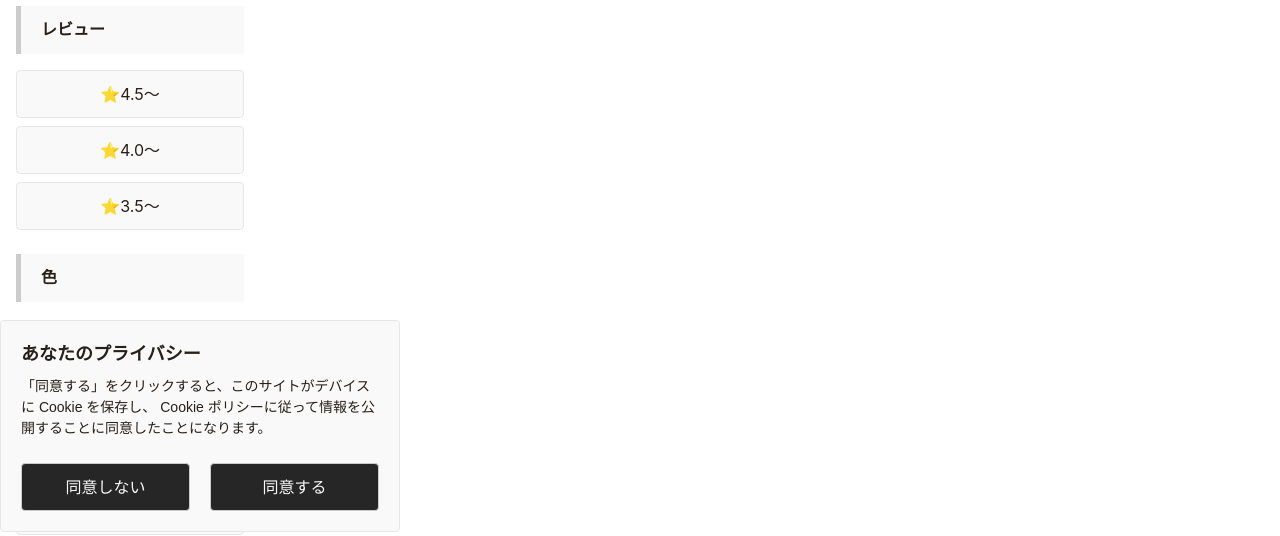
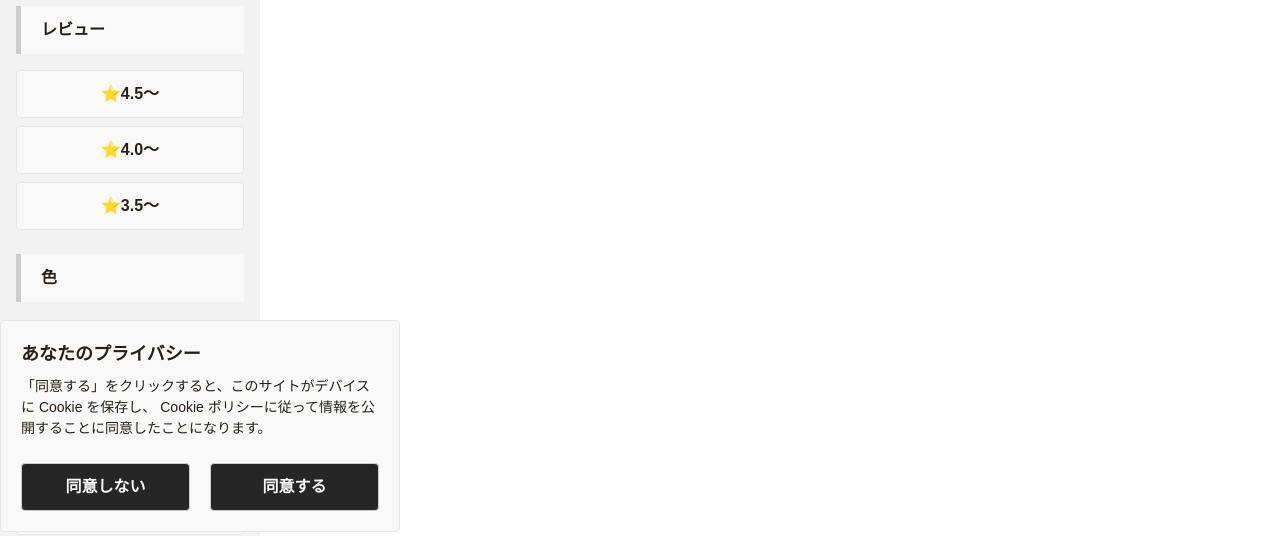
Before and after one commit to Leopard0505/furniture-ec-front-v2, a React (Vite) app: page /items in a window 1280 px wide. Shown: the part 268-804 px from the top of the page. Built offline with nearby package versions, Linux system fonts and the light colour scheme.

Commit message:
#28 style: スタイルを調整した

```diff
--- a/src/components/Button/Button.module.scss
+++ b/src/components/Button/Button.module.scss
@@ -1,18 +1,21 @@
 .button {
   display: flex;
-  flex-direction: row;
+  align-items: center;
   justify-content: center;
-  align-items: center;
-  padding: 16px;
-
   width: 100%;
   height: 48px;
-
   background: var(--neutral-900);
   border: 1px solid var(--border-dark);
   border-radius: 4px;
   color: var(--text-on-primary);
   cursor: pointer;
+  text-decoration: none;
+  font-family: var(--font-family);
+  font-style: normal;
+  font-weight: 700;
+  font-size: 16px;
+  line-height: 1.5;
+  transition: 0.3s;
 
   &:active {
     border-style: solid;
--- a/src/components/ButtonLink/ButtonLink.module.scss
+++ b/src/components/ButtonLink/ButtonLink.module.scss
@@ -15,7 +15,7 @@
   font-weight: 700;
   font-size: 16px;
   line-height: 1.5;
-  transition: opacity 0.3s;
+  transition: 0.3s;
 
   &:hover {
     opacity: 0.8;
--- a/src/components/CategoryLabel/CategoryLabel.module.scss
+++ b/src/components/CategoryLabel/CategoryLabel.module.scss
@@ -9,4 +9,10 @@
   font-size: 12px;
   line-height: 1.5;
   border-radius: 4px;
+  cursor: pointer;
+  transition: 0.3s;
+
+  &:hover {
+    opacity: 0.8;
+  }
 }
--- a/src/components/SearchConditionsForm/SearchConditionsForm.module.scss
+++ b/src/components/SearchConditionsForm/SearchConditionsForm.module.scss
@@ -1,6 +1,6 @@
 .search_conditions_form {
   width: 260px;
-  background-color: var(--background-color-gray);
+  background-color: var(--background-secondary);
   padding: 16px;
 
   &__item {
```
